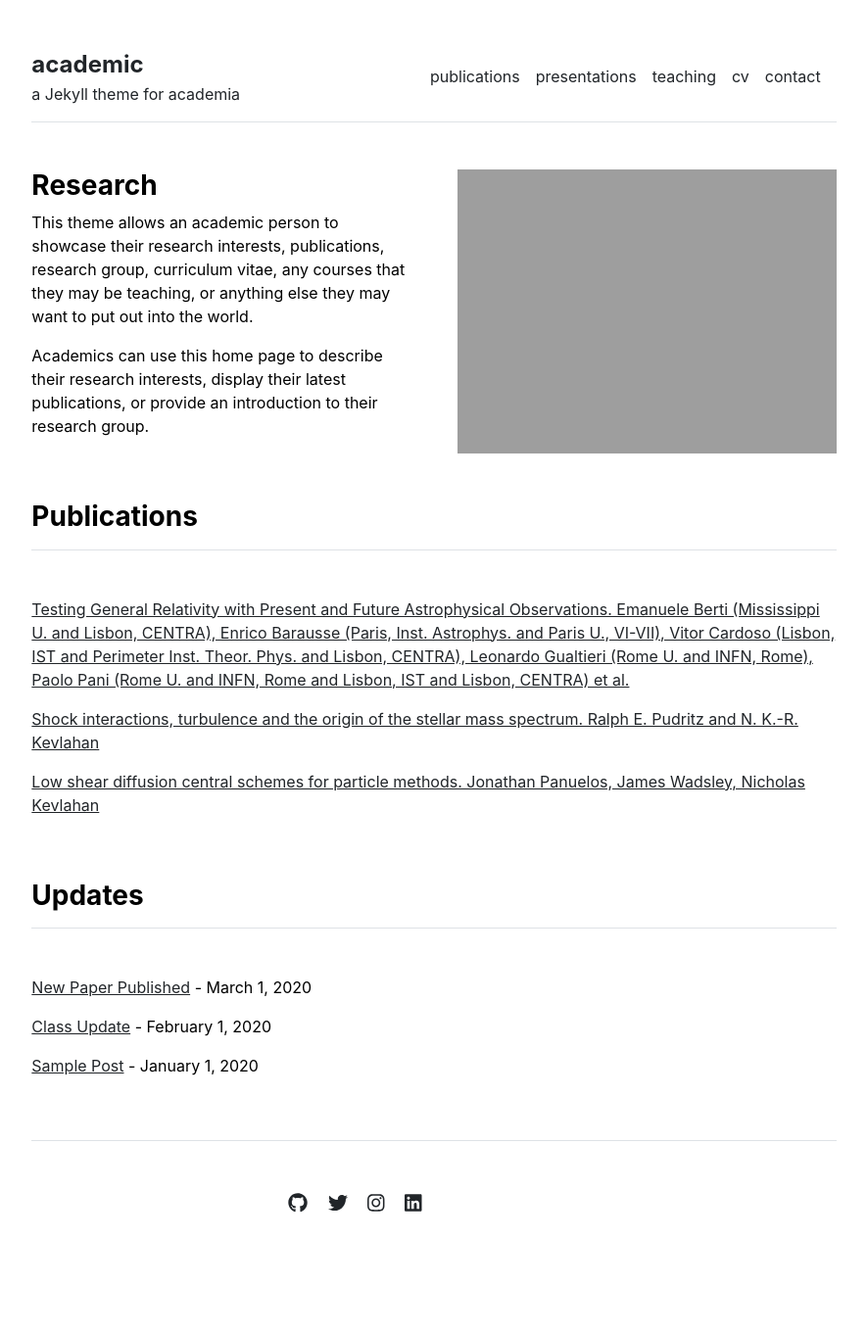
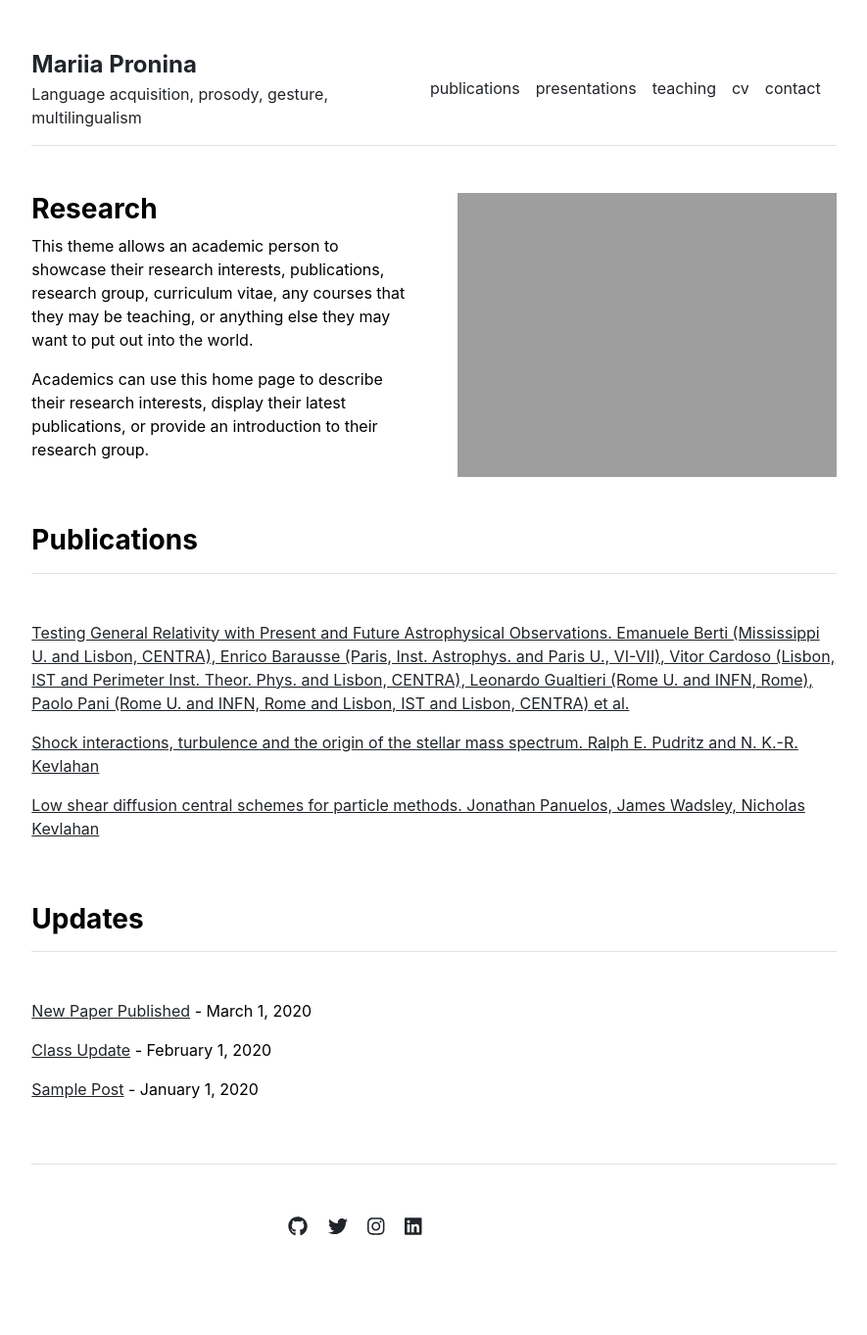
Before and after one commit to mariia-pronina/mariia-pronina.github.io, a Jekyll site: the page built from index.md, in a window 1280 px wide. Shown: the whole page at 98% size, without its empty margins (197-1082 px from the left). Built offline with Jekyll 4.4.1, drawn with Linux system fonts in a browser that asks for light colours; before the commit the page ends 1339 px from its top, so only the background shows below that.

Commit message:
Update _config.yml

```diff
--- a/_config.yml
+++ b/_config.yml
@@ -1,4 +1,4 @@
 url: "" # the base hostname & protocol for your site, e.g. http://example.com
 baseurl: "" # the subpath of your site, e.g. /blog
-title: "academic" # the name of your site, e.g. ACME Corp.
-description: "a Jekyll theme for academia"
+title: "Mariia Pronina" # the name of your site, e.g. ACME Corp.
+description: "Language acquisition, prosody, gesture, multilingualism"
```
